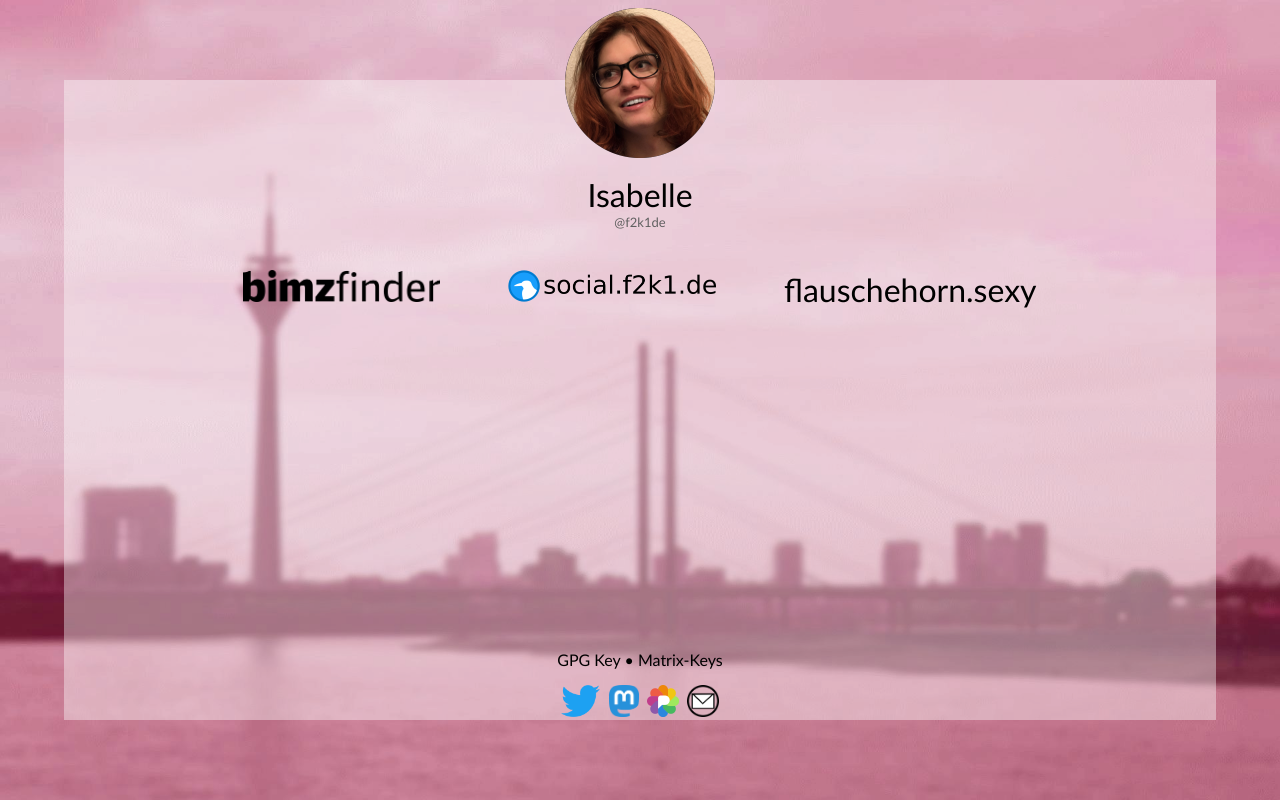
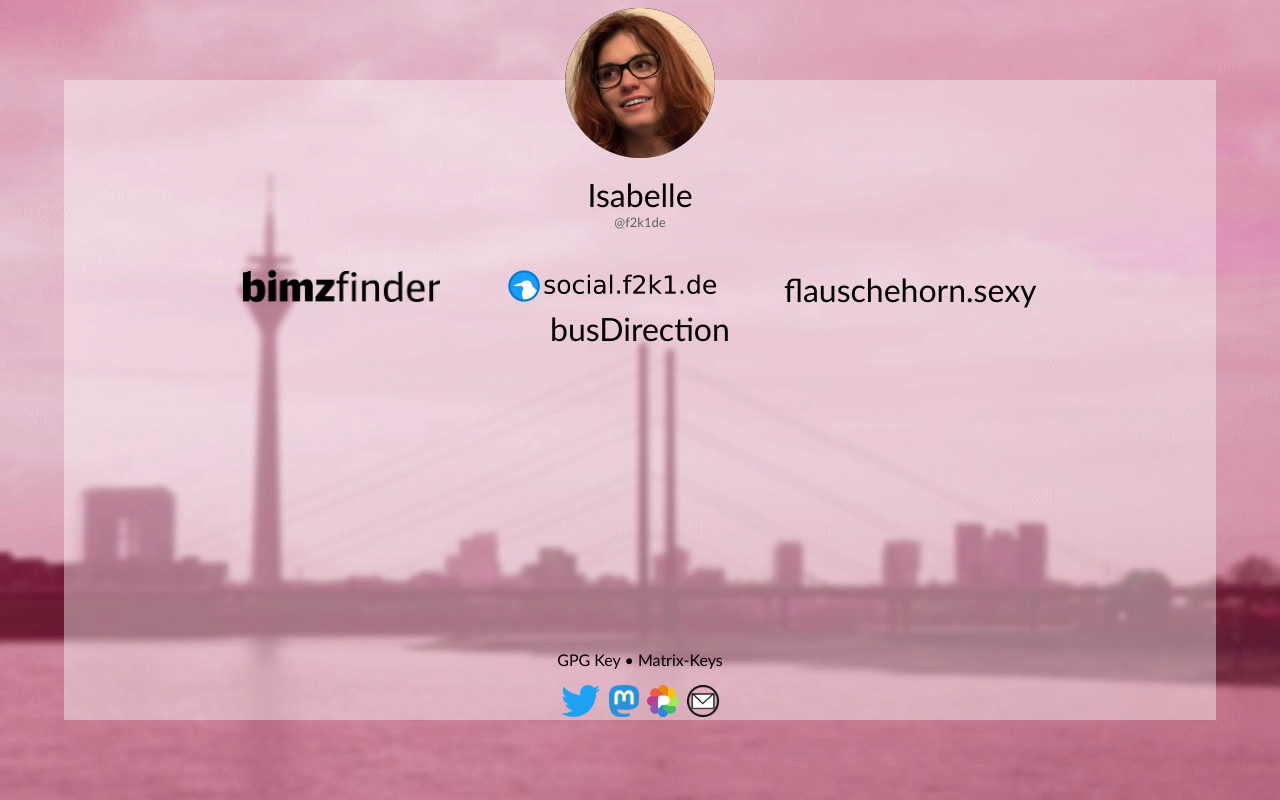
Before and after one commit to f2k1de/f2k1.de, a plain HTML site: page index.html in a window 1280 px wide. Drawn offline with Linux system fonts and the light colour scheme.

Commit message:
Add busDirection

```diff
--- a/index.html
+++ b/index.html
@@ -95,6 +95,7 @@
 					<a href="https://social.f2k1.de/" target="_blank" class="link"><img src="halcyon.png" style="height:2em;" alt="Logo social.f2k1.de" title="social.f2k1.de"></a>
 					<!--<a href="https://www.kolbepost.de/admin/" target="_blank" class="link"><span style="font-size:2em;">kolbepost.de</span></a>-->
 					<a href="https://flauschehorn.sexy" target="_blank" class="link"><span style="font-size:2em;">flauschehorn.sexy</span></a>
+					<a href="https://codeberg.org/f2k1de/busDirection" target="_blank" class="link"><span style="font-size:2em;">busDirection</span></a>
 				</p>
 			</div>
 			<div id="contact">
```
